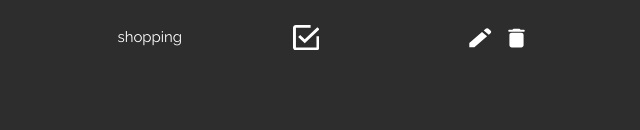
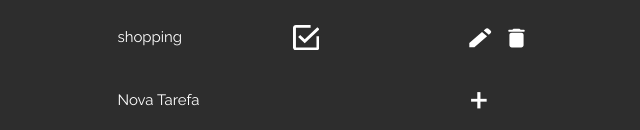
Before and after one commit to PedroHVMagalhaes/Desafio2, a React (Vite) app: page / in a window 1280 px wide. Shown: the part 1036-1166 px from the top of the page, without its empty margins (299-939 px from the left). Before the commit the page ends 1106 px from the top, so only its background shows below. Built offline with nearby package versions, Linux system fonts and the light colour scheme.

Commit message:
feat/modalNewTask: finalizado a estrutura da funcionalidade do ModalAdd

```diff
--- /dev/null
+++ b/src/Componentes/Modals/ModalAdd.jsx
@@ -0,0 +1,23 @@
+import "./index.scss";
+
+const ModalDelete = ({ isOpenNewTask, onClose }) => {
+  if (isOpenNewTask) {
+    return (
+      <div className="modalContainer">
+        <h1 className="modalContainer__title">
+          Deseja adicionar uma atividade?
+        </h1>
+        <input placeholder="Adicione a tarefa"></input>
+        <div className="modalContainer__buttons">
+          <button className="no" onClick={onClose}>
+            Não
+          </button>
+          <button className="yes">Sim</button>
+        </div>
+      </div>
+    );
+  }
+  return null;
+};
+
+export default ModalDelete;
--- a/src/Componentes/ToDoList/ToDoList.jsx
+++ b/src/Componentes/ToDoList/ToDoList.jsx
@@ -1,16 +1,19 @@
 import { useState } from "react";
 import ModalDelete from "../Modals/ModalDelete";
 import ModalEdit from "../Modals/ModalEdit";
+import ModalAdd from "../Modals/ModalAdd";
 import "./index.scss";
 
 const ToDoList = ({ data }) => {
   const [openModal, setOpenModal] = useState(false);
   const [openModalDelete, setOpenModalDelete] = useState(false);
+  const [openNewTask, setOpenNewTask] = useState(false);
   const [openDescription, setOpenDescription] = useState("");
 
   const closeModal = () => {
     setOpenModal(false);
     setOpenModalDelete(false);
+    setOpenNewTask(false);
   };
 
   const psModalEdit = (description) => {
@@ -23,12 +26,17 @@ const ToDoList = ({ data }) => {
     setOpenModalDelete(true);
   };
 
+  const modalAddTask = () => {
+    setOpenNewTask(true);
+  };
+
   return (
     <div>
       <table
         className="tftable"
         style={{
-          display: openModal || openModalDelete ? "none" : "table",
+          display:
+            openModal || openModalDelete || openNewTask ? "none" : "table",
         }}
       >
         <thead>
@@ -60,6 +68,14 @@ const ToDoList = ({ data }) => {
             </tr>
           </tbody>
         ))}
+        <tbody>
+          <tr className="newTask">
+            <td>Nova Tarefa</td>
+            <td className="newTask__add" onClick={() => modalAddTask()}>
+              +
+            </td>
+          </tr>
+        </tbody>
       </table>
       <ModalEdit
         isOpen={openModal}
@@ -71,6 +87,8 @@ const ToDoList = ({ data }) => {
         onClose={closeModal}
         TaskDescription={openDescription}
       />
+
+      <ModalAdd isOpenNewTask={openNewTask} onClose={closeModal} />
     </div>
   );
 };
--- a/src/Componentes/ToDoList/index.scss
+++ b/src/Componentes/ToDoList/index.scss
@@ -66,3 +66,13 @@ input[type="checkbox"] {
 img{
   cursor: pointer;
 }
+
+.newTask{
+  display: flex;
+  justify-content: space-between;
+
+  &__add{
+    font-size: 50px;
+    cursor: pointer;
+  }
+}
```
